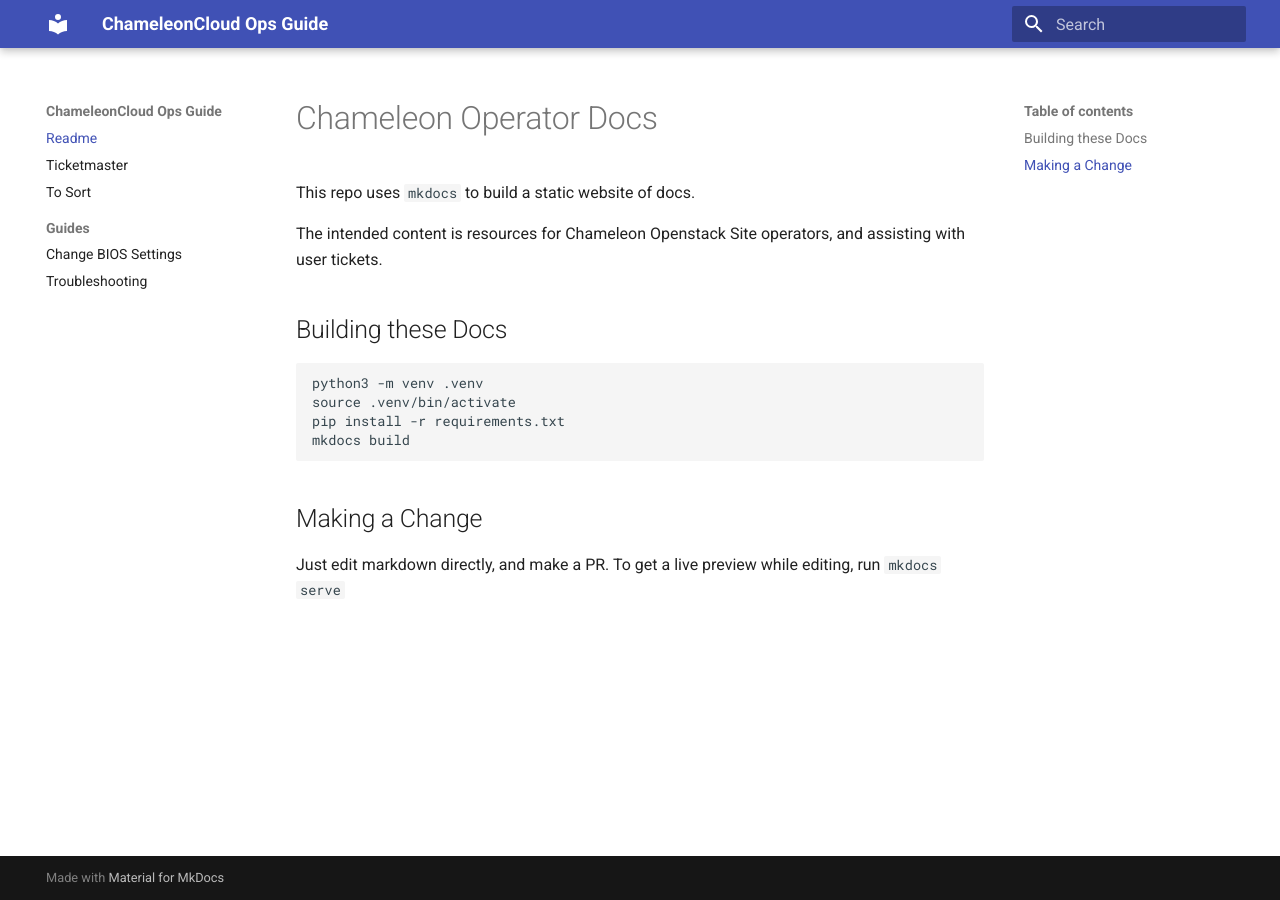
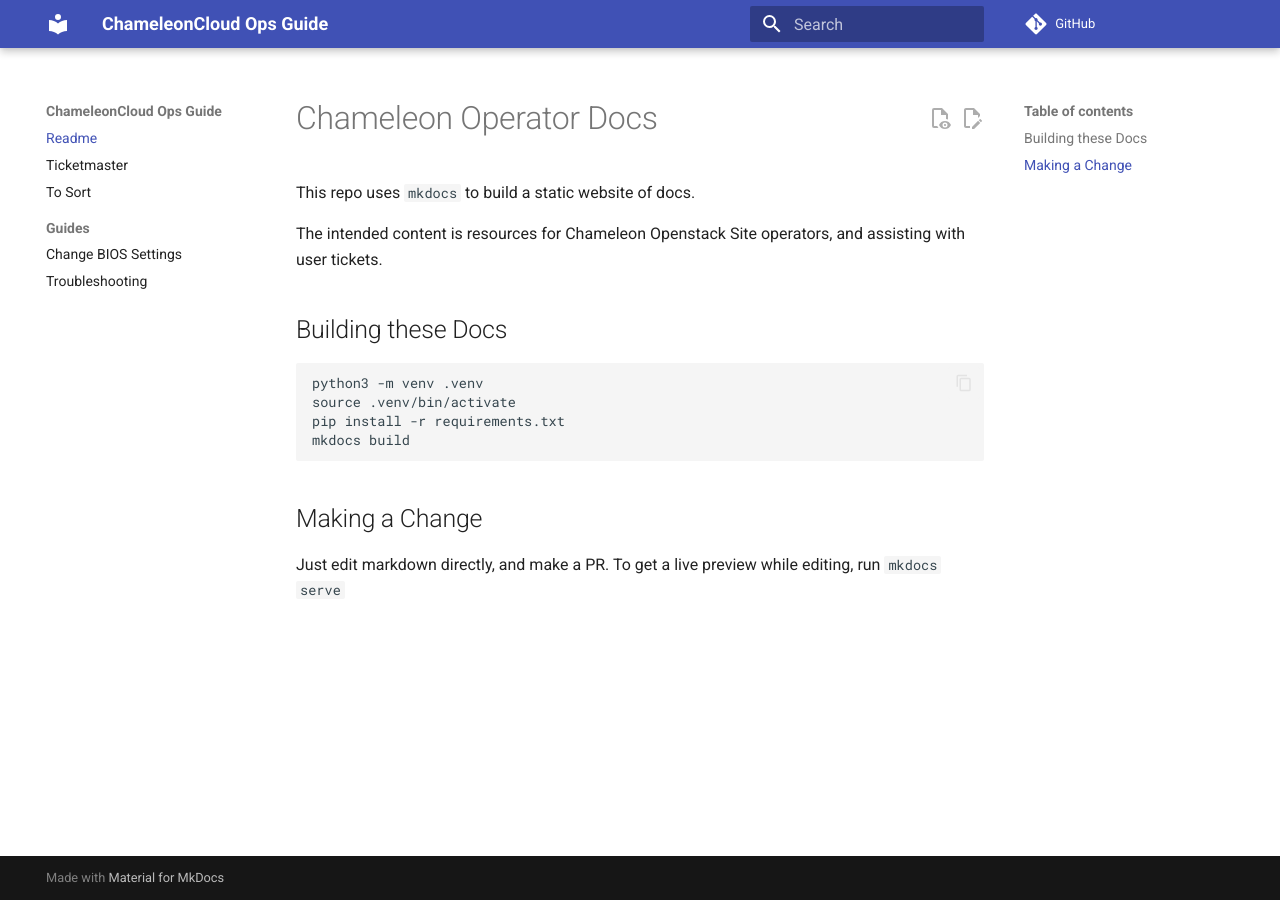
Before and after one commit to ChameleonCloud/operator-docs, an MkDocs documentation site: the page built from docs/README.md, in a window 1280 px wide. Built offline with MkDocs 1.6.1 and Material for MkDocs 9.7.7, drawn with Linux system fonts in a browser that asks for light colours; comment, search, counter and statistics services are not loaded.

Commit message:
add edit on github button

```diff
--- a/mkdocs.yml
+++ b/mkdocs.yml
@@ -1,7 +1,14 @@
 site_name: ChameleonCloud Ops Guide
+site_url: https://chameleoncloud.github.io/operator-docs/
+repo_url: https://github.com/ChameleonCloud/operator-docs/
+edit_uri: edit/main/docs/
+
 theme:
   name: material
   features:
+    - content.action.edit
+    - content.action.view
+    - content.code.copy
     - navigation.sections
     - navigation.expand
 
```
